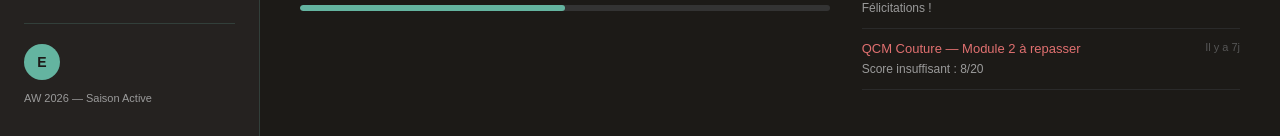
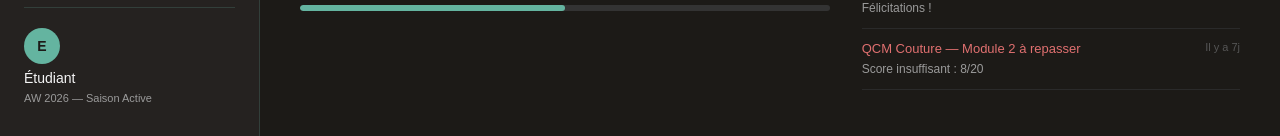
Before and after one commit to dalobaminthe/Corelab, a React (Vite) app in the folder client/: page /dashboard in a window 1280 px wide. Shown: the part 664-800 px from the top of the page. Built offline with nearby package versions, Linux system fonts and the light colour scheme; sample sign-in values are in the browser's storage.

Commit message:
feat(client): first login flow — SetPassword page, isFirstLogin redirect, fix user.name

```diff
--- a/client/src/layouts/StudentLayout.jsx
+++ b/client/src/layouts/StudentLayout.jsx
@@ -21,10 +21,8 @@ function StudentLayout() {
         </nav>
 
         <div className="sidebar-user">
-          <div className="user-avatar">{user?.firstName?.[0] ?? "E"}</div>
-          <span>
-            {user?.firstName} {user?.lastName}
-          </span>
+          <div className="user-avatar">{user?.name?.[0] ?? "E"}</div>
+          <span>{user?.name ?? "Étudiant"}</span>
           <small>AW 2026 — Saison Active</small>
         </div>
       </aside>
```
